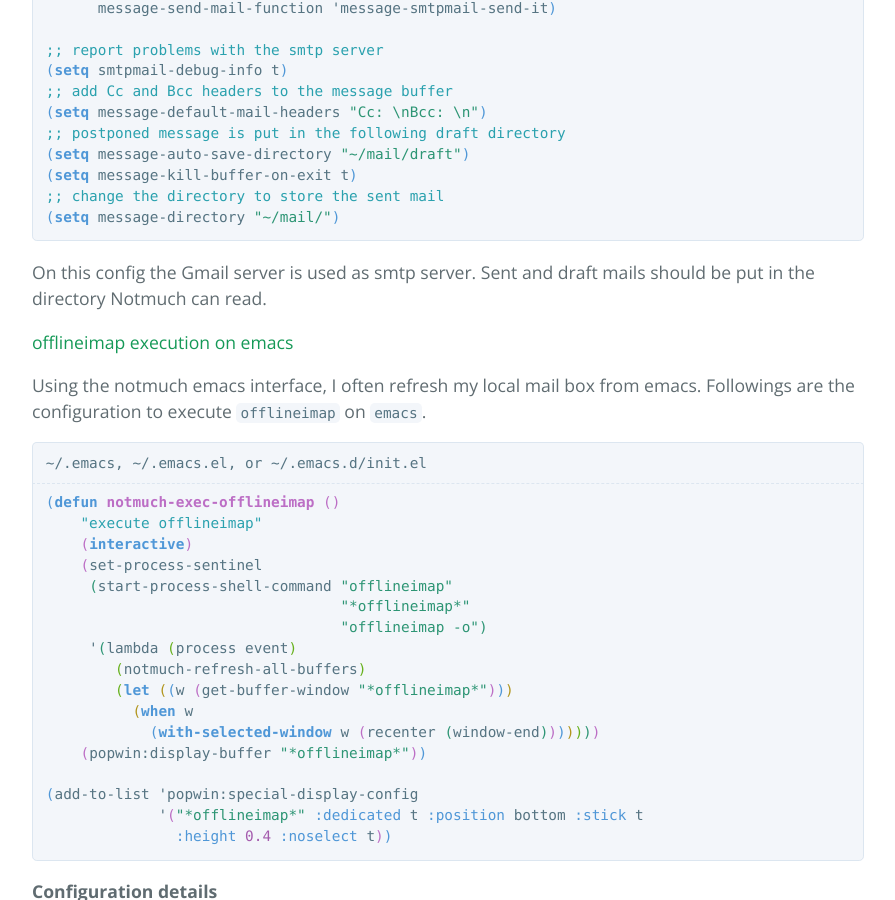
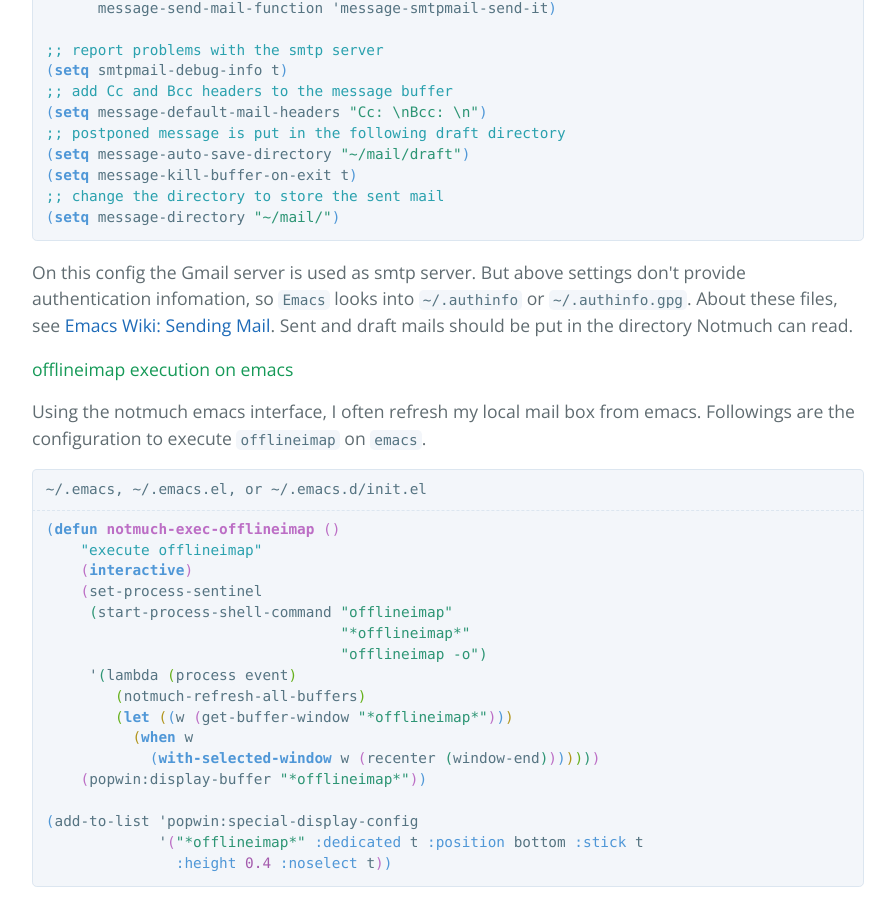
Before and after one commit to kkatsuyuki/notmuch-conf, a Jekyll site: the page built from docs/index.html, in a window 1280 px wide and 900 px high, scrolled down 6774 px. Shown: the whole window, without its empty margins (192-1087 px from the left). Built offline with Jekyll 4.4.1, drawn with Linux system fonts in a browser that asks for light colours.

Commit message:
describe smtp .authinfo or .authinfo.gpg file

```diff
--- a/docs/index.html
+++ b/docs/index.html
@@ -456,6 +456,9 @@ you compose emails. The configuration of <code>message-mode</code> is
 
 <p>
 On this config the Gmail server is used as smtp server.
+But above settings don't provide authentication infomation, so <code>Emacs</code>
+looks into <code>~/.authinfo</code> or <code>~/.authinfo.gpg</code>.
+About these files, see <a href="https://www.emacswiki.org/emacs/SendingMail#toc6">Emacs Wiki: Sending Mail</a>.
 Sent and draft mails should be put in the directory Notmuch can
 read.
 </p>
--- a/docs/org/index.org
+++ b/docs/org/index.org
@@ -306,6 +306,9 @@ layout: default
      #+end_src
 
      On this config the Gmail server is used as smtp server.
+     But above settings don't provide authentication infomation, so =Emacs=
+     looks into =~/.authinfo= or =~/.authinfo.gpg=.
+     About these files, see [[https://www.emacswiki.org/emacs/SendingMail#toc6][Emacs Wiki: Sending Mail]].
      Sent and draft mails should be put in the directory Notmuch can
      read.
 
```
